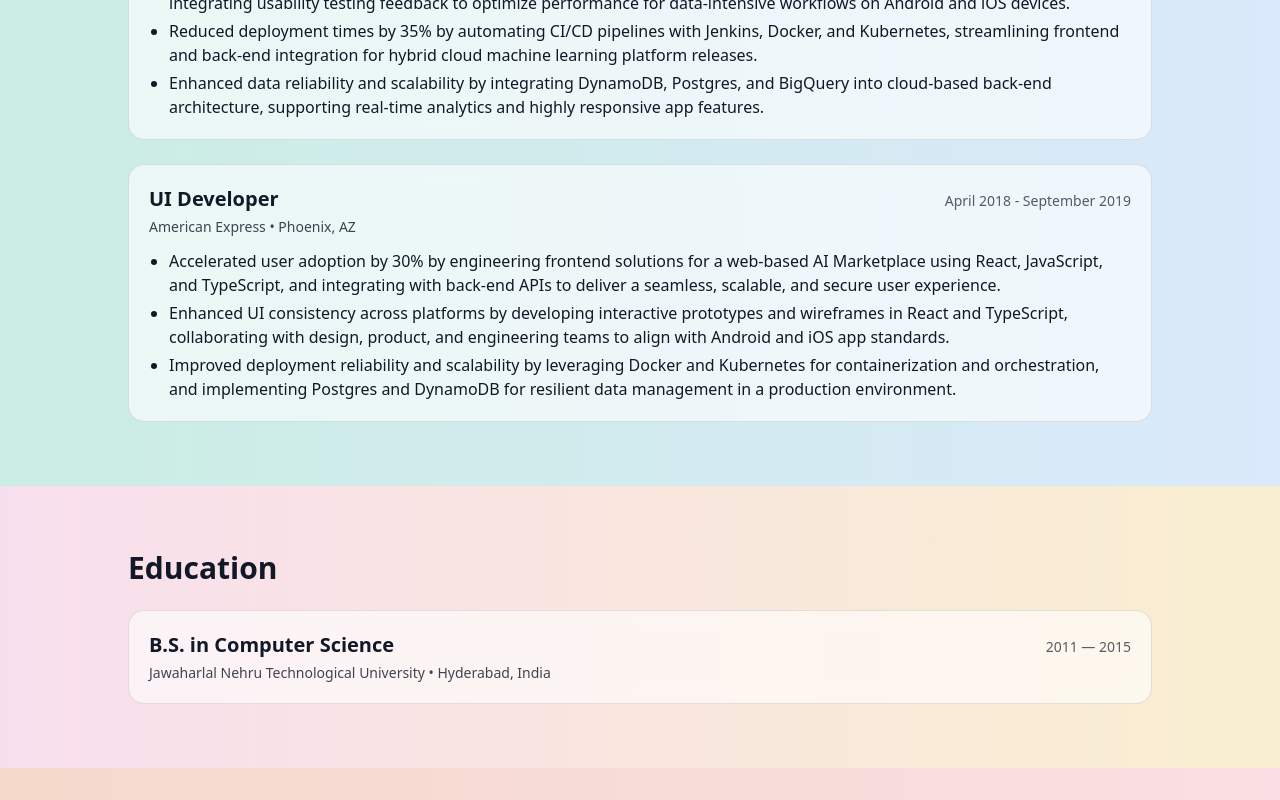
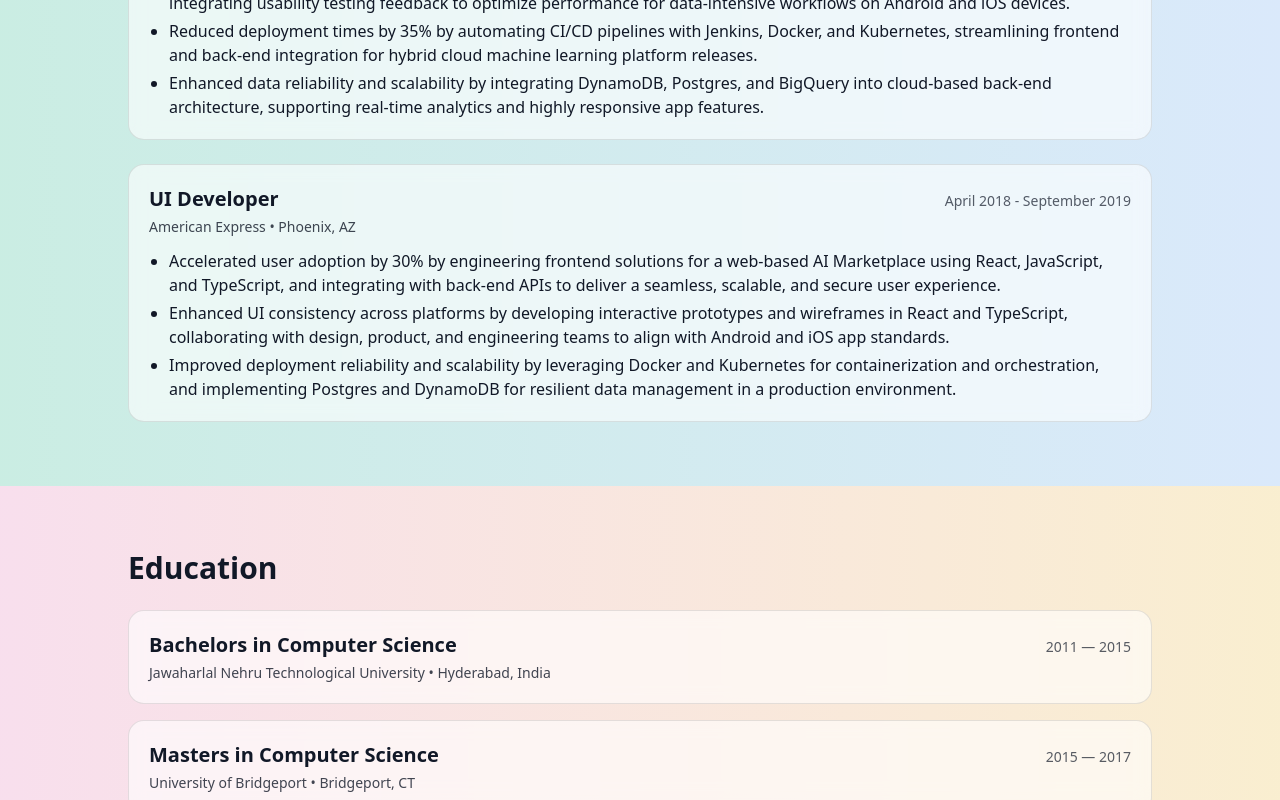
Before and after one commit to nikhilch07/myportfolio, a React (Vite) app: page / in a window 1280 px wide. Shown: the part 2000-2800 px from the top of the page. Built offline with nearby package versions, Linux system fonts and the light colour scheme.

Commit message:
added masters degree in education section

```diff
--- a/src/App.jsx
+++ b/src/App.jsx
@@ -21,7 +21,6 @@ export default function App() {
     } else {
       setShowBackToTop(false);
     }
-    setLastScrollY(currentScrollY);
   }, 200);
 
   useEffect(() => {
--- a/src/components/Navbar.jsx
+++ b/src/components/Navbar.jsx
@@ -42,7 +42,7 @@ export default function Navbar() {
     >
       <div className="mx-auto max-w-7xl px-2 sm:px-6 lg:px-8">
         <div className="relative flex h-16 items-center justify-between">
-          <div className="flex h-16 w-full items-center">
+          <div className="lg:ml-auto flex h-16 items-center">
             <DisclosureButton
               className="inline-flex rounded-md p-2 text-gray-400 hover:bg-white/5 hover:text-white focus:outline-2 focus:-outline-offset-1 focus:outline-indigo-500 sm:hidden"
               onClick={() => setOpen((prev) => !prev)}
@@ -53,7 +53,7 @@ export default function Navbar() {
                 <Bars3Icon aria-hidden="true" className="size-6" />
               )}
             </DisclosureButton>
-            <div className="flex flex-1 justify-center sm:justify-start">
+            <div className="flex flex-1 justify-center sm:justify-start rounded-[25px] shadow-lg">
               <div className="hidden sm:flex space-x-4">
                 {navigation.map((item) => (
                   <a
--- a/src/data/data.js
+++ b/src/data/data.js
@@ -83,9 +83,16 @@ export const education = [
   {
     id: 1,
     school: 'Jawaharlal Nehru Technological University',
-    degree: 'B.S. in Computer Science',
+    degree: 'Bachelors in Computer Science',
     location: 'Hyderabad, India',
     dates: '2011 — 2015'
+  },
+  {
+    id: 2,
+    school: 'University of Bridgeport',
+    degree: 'Masters in Computer Science',
+    location: 'Bridgeport, CT',
+    dates: '2015 — 2017'
   }
 ];
 
```
Also changed, not shown: src/components/Experience.jsx (+10 -3 lines).
